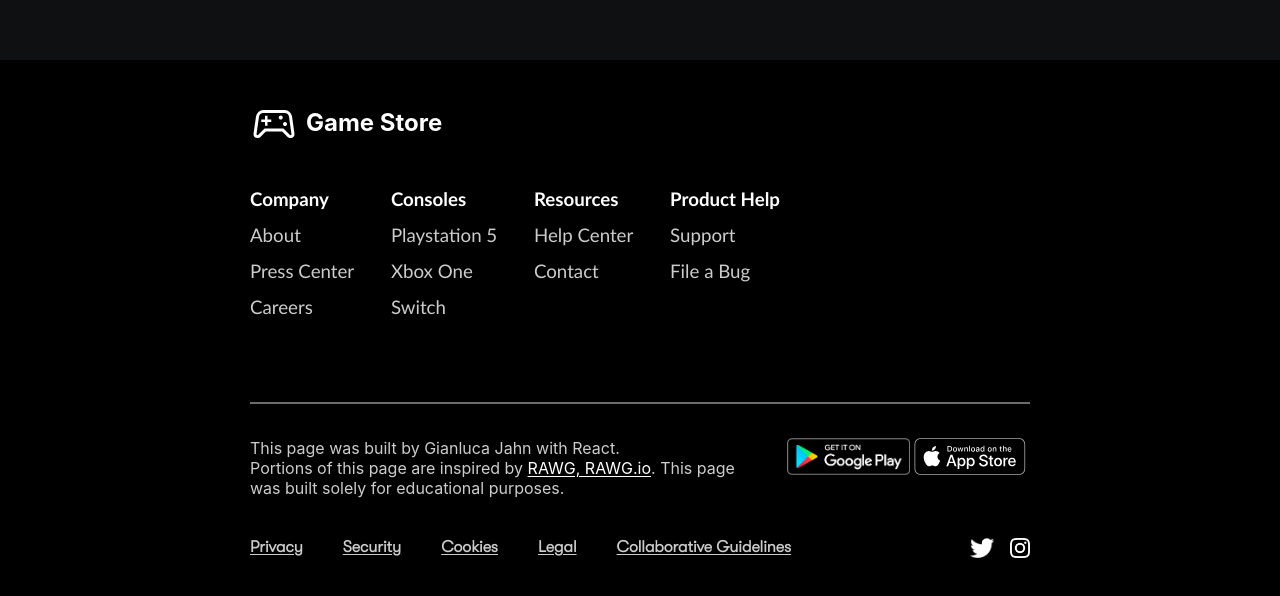
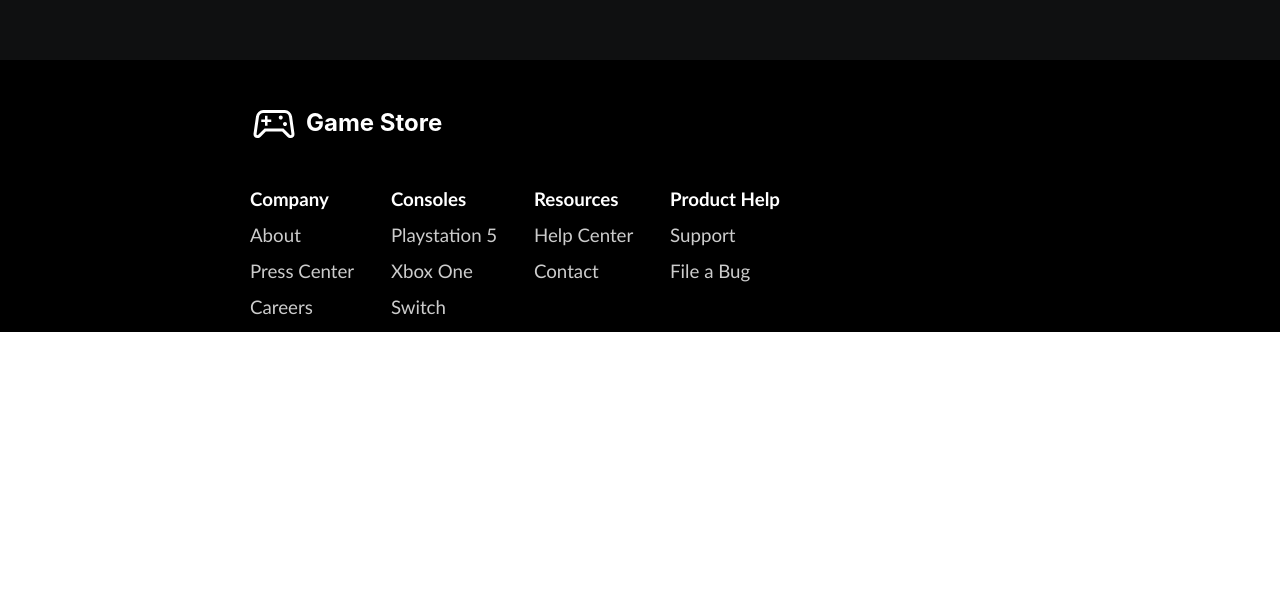
Before and after one commit to Ani-RudE/streak-v2.0, a React (Create React App) app: page /react-ecommerce-store/browse in a window 1280 px wide. Shown: the part 4124-4720 px from the top of the page. After the commit the page ends 4456 px from the top, so only its background shows below. Built offline with nearby package versions, Linux system fonts and the light colour scheme.

Commit message:
footer update

```diff
--- a/src/Components/Footer/Footer.js
+++ b/src/Components/Footer/Footer.js
@@ -39,30 +39,7 @@ const Footer = props => {
                     </div>
                </div>
 
-            <div className={styles.footerInfo}>
-              <div className={styles.infoLeft}>
-                <p>This page was built by Gianluca Jahn with React.</p>
-                <p>Portions of this page are inspired by <span>RAWG, RAWG.io</span>. This page was built solely for educational purposes.</p>
-              </div>
-              <div className={styles.infoRight}>
-                <img className={styles.google} src={require("../../Resources/image/googleplaybadge.png")} alt="Google Play Badge" />
-                <AppStore className={styles.apple} />
-              </div>
-            </div>
-
                <div className={styles.footerEnd}>
-              <div className={styles.endLeft}>
-                <h4>Privacy</h4>
-                <h4>Security</h4>
-                <h4>Cookies</h4>
-                <h4>Legal</h4>
-                <h4>Collaborative Guidelines</h4>
-              </div>
-
-              <div className={styles.endRight}>
-                <img className={styles.social} src={require("../../Resources/image/twitter.png")} alt="Twitter Logo" />
-                <img className={styles.social} src={require("../../Resources/image/instagram.png")} alt="Instagram Logo" />
-              </div>
                </div>
           </div>
      );
```
Lines whose indentation alone changed are shown as unchanged.
